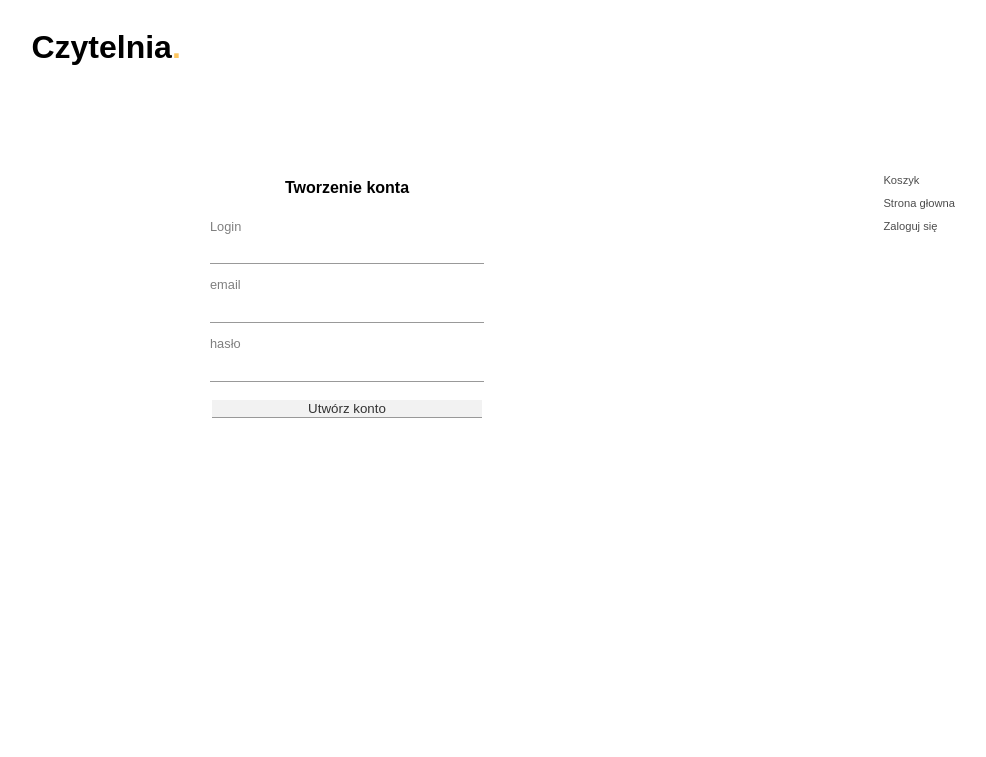
After one commit to paulina-rega/simple-bookstore, a PHP site: page /register.php in a window 1280 px wide. The commit adds this page. Shown: the top 757 px of the page, without its empty margins (135-1121 px from the left). Run offline with PHP 8.4, Linux system fonts and the light colour scheme.

Commit message:
adding user login function - in progress

```diff
--- a/admin-page.php
+++ b/admin-page.php
@@ -1,6 +1,7 @@
 <?php
 include 'session_support.php';
 include 'database_connection.php';
+include 'login_support.php';
 init_admin_session();
 $_SESSION = array();
 
--- a/login_support.php
+++ b/login_support.php
@@ -6,4 +6,25 @@
     }
   }
 
+  function check_if_user_is_logged($user) {
+    if(!isset($user)) {
+      header('Location: /zadanie3/index.php');
+    }
+  }
+
+
+  function check_if_login_is_available($login, $conn) {
+    $logins = $conn->query("SELECT login FROM user");
+
+    $reserved_logins[] = "";
+    while ($row = $logins->fetch_assoc()) {
+      $reserved_logins[] = $row['login'];
+    }
+    if (in_array($login, $reserved_logins)) {
+      return FALSE;
+    }
+    else {
+      return TRUE;
+    }
+  }
  ?>
--- /dev/null
+++ b/register.php
@@ -0,0 +1,66 @@
+<?php
+include 'session_support.php';
+include 'database_connection.php';
+include 'login_support.php';
+init_cart();
+
+
+
+?>
+
+
+
+
+<!DOCTYPE html PUBLIC "-//W3C//DTD HTML 4.01 Transitional//EN" "http://www.w3.org/TR/html4/loose.dtd">
+<html>
+<head>
+<title> Czytelnia </title>
+<meta http-equiv="Content-type" content="text/html; charset=iso- 8859-2">
+<meta name="Czytelnia" content=" [wstaw tu opis strony] "> <meta name="Keywords" content=" [wstaw tu slowa kluczowe] "> <meta name="Author" content=" [dane autora] ">
+<link rel="stylesheet" type="text/css" href="style.css">
+</head>
+<body>
+    <div class="container">
+        <div class="title">
+            <h1><a href="/zadanie3/index.php">Czytelnia<span style="color:#FEC65F;">.</span></a></h1>
+        </div>
+        <div class="menu">
+            <ul>
+                <li><a href="/zadanie3/cart-details.php">Koszyk</a></li>
+                <li><a href="/zadanie3/index.php">Strona głowna</a></li>
+                <li><a href="/zadanie3/login.php">Zaloguj się</a></li>
+            </ul>
+        </div>
+        <div class="main">
+          <div>
+            <h4>Tworzenie konta</h4>
+            <form class="order-form" method="POST">
+              <p>Login</p>
+              <input type="text" maxlength="30" name="login" value="" required>
+              <p>email</p>
+              <input type="email" maxlength="255" name ="email" value="" required>
+              <p>hasło</p>
+              <input type="password" minlength="8" maxlength="30" value="" required>
+              <br><br>
+              <input type="submit" name="button" value="Utwórz konto">
+            </form>
+          <div>
+
+        </div>
+        <?php
+         $conn = open_connection();
+
+         if (isset($_POST['button'])) {
+           $login = $_POST['login'];
+           if (check_if_login_is_available($login, $conn)) {
+             echo "jest availabe";
+           }
+           else {
+             echo "<br><br><h5>Ups! Wygląda na to, że login jest zajęty. Spróbuj jeszcze raz.</h5>";
+           }
+         }
+
+         ?>
+    </div>
+</body>
+</html>
--- a/session_support.php
+++ b/session_support.php
@@ -20,8 +20,6 @@ function init_admin_session() {
 
 
 
-
-
 function book_plus($book_id) {
   $_SESSION['cart'][$book_id]['quantity']++;
   header("Refresh:0");
```
Also changed, not shown: book-details.php (+10 -1 lines), cart-details.php (+11 -1 lines), index.php (+11 -0 lines), login.php (renamed from order-completed.php, +25 -2 lines).
